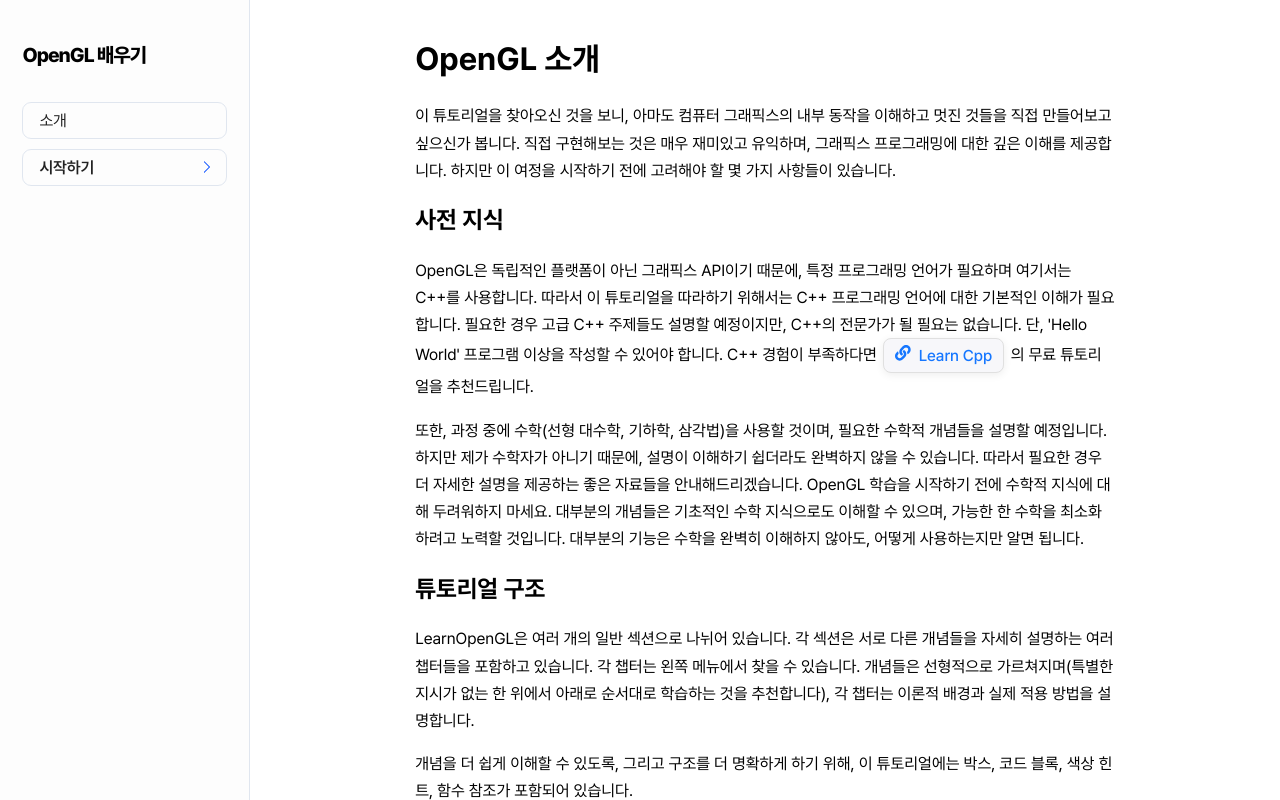
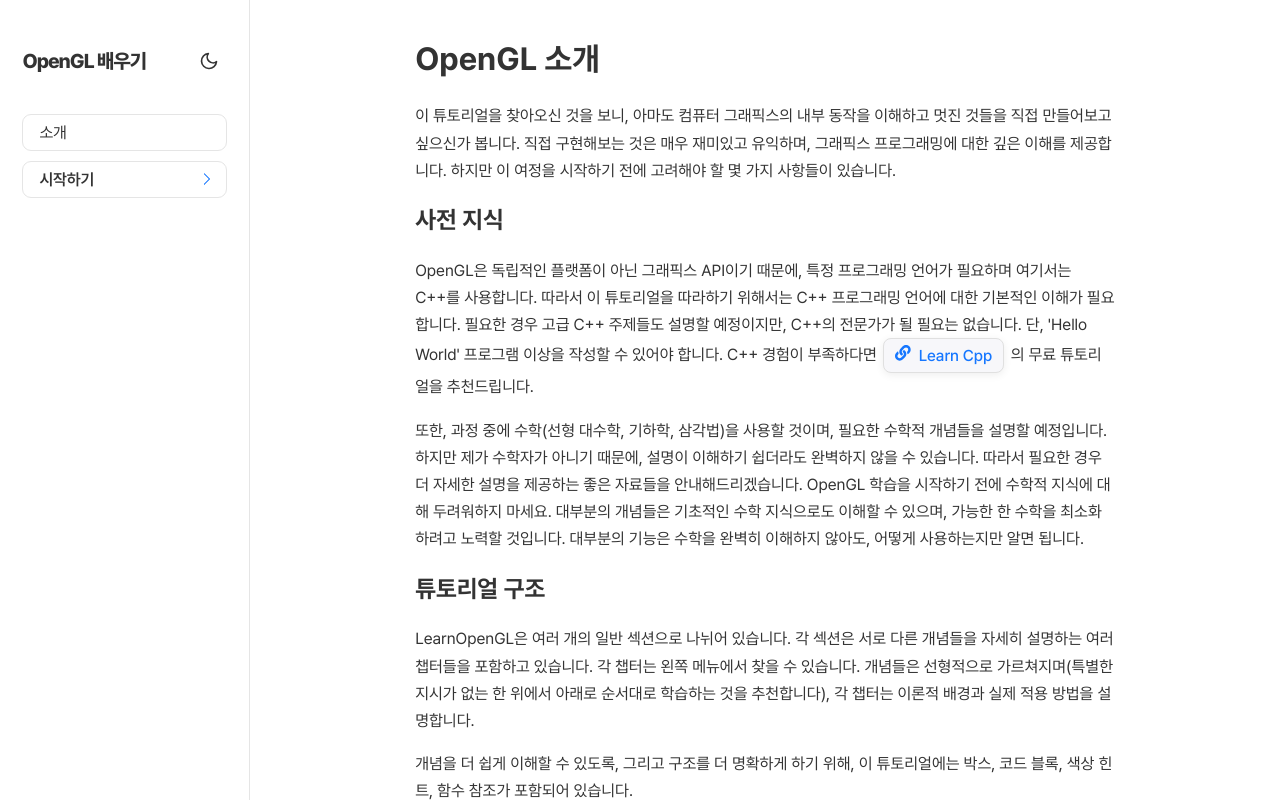
Before and after one commit to gangmanm/learn-open-gl-kr, a React (Vite) app: page / in a window 1280 px wide. Built offline with nearby package versions, Linux system fonts and the light colour scheme.

Commit message:
[feat] create theme

```diff
--- a/src/App.tsx
+++ b/src/App.tsx
@@ -2,9 +2,11 @@ import React, { useState, useEffect } from 'react';
 import styled from 'styled-components';
 import Readme from './Readme';
 import SidebarNav from './components/SidebarNav';
+import ThemeToggle from './components/ThemeToggle';
 import { FiMenu } from 'react-icons/fi';
+import { useTheme } from './contexts/ThemeContext';
 
-const Layout = styled.div`
+const Layout = styled.div<{ theme: any }>`
   width: 100vw;
   min-height: 100vh;
   height: 100vh;
@@ -12,22 +14,26 @@ const Layout = styled.div`
   flex-direction: row;
   overflow: hidden;
   padding: 0;
-  background-color: #f0f0f0;
+  background-color: ${props => props.theme.colors.background};
   font-family: 'Pretendard';
   position: fixed;
   top: 0;
   left: 0;
+  transition: background-color 0.3s ease;
   @media (max-width: 768px) {
     flex-direction: column;
     height: 100vh;
     overflow: hidden;
   }
 `;
-const Main = styled.div`
+
+const Main = styled.div<{ theme: any }>`
   width: 100%;
   height: 100%;
   overflow-y: auto;
-  background-color:rgb(255, 255, 255);
+  background-color: ${props => props.theme.colors.surface};
+  color: ${props => props.theme.colors.text};
+  transition: background-color 0.3s ease, color 0.3s ease;
   @media (max-width: 768px) {
     padding: 2rem 2rem;
     width: 100vw;
@@ -36,7 +42,8 @@ const Main = styled.div`
     margin-bottom: 100px;
   }
 `;
-const MobileHeader = styled.div`
+
+const MobileHeader = styled.div<{ theme: any }>`
   display: none;
   @media (max-width: 768px) {
     display: flex;
@@ -45,20 +52,28 @@ const MobileHeader = styled.div`
     justify-content: space-between;
     width: 100%;
     height: 48px;
-    background: #fff;
-    border-bottom: 1px solid #e5e5e5;
+    background: ${props => props.theme.colors.surface};
+    border-bottom: 1px solid ${props => props.theme.colors.border};
     position: sticky;
     top: 0;
     z-index: 200;
     align-items: center;
+    transition: background-color 0.3s ease, border-color 0.3s ease;
   }
 `;
 
-const Title = styled.div`
+const Title = styled.div<{ theme: any }>`
   font-size: 1.2rem;
   font-weight: 700;
-  color: #1677ff;
+  color: ${props => props.theme.colors.primary};
   margin-left: 1.5rem;
+  transition: color 0.3s ease;
+`;
+
+const HeaderControls = styled.div`
+  display: flex;
+  align-items: center;
+  gap: 1rem;
 `;
 
 const DOC_MAP: Record<string, string> = {
@@ -74,6 +89,8 @@ const DOC_MAP: Record<string, string> = {
 };
 
 function App() {
+  const { theme } = useTheme();
+
   // 해시에서 초기값 읽기
   const getInitialDoc = () => {
     const hash = window.location.hash.replace('#', '');
@@ -101,13 +118,16 @@ function App() {
   }, []);
 
   return (
-    <Layout>
-      <MobileHeader>
-          <FiMenu onClick={() => setSidebarOpen((v) => !v)} style={{color : 'rgb(63, 86, 213)', fontSize: '2rem'}}/>
-        <Title>OpenGL 배우기</Title>
+    <Layout theme={theme}>
+      <MobileHeader theme={theme}>
+        <HeaderControls>
+          <FiMenu onClick={() => setSidebarOpen((v) => !v)} style={{color: theme.colors.primary, fontSize: '2rem'}}/>
+          <ThemeToggle />
+        </HeaderControls>
+        <Title theme={theme}>OpenGL 배우기</Title>
       </MobileHeader>
       <SidebarNav selected={selected} onSelect={handleSelect} isOpen={sidebarOpen} onClose={() => setSidebarOpen(false)} />
-      <Main>
+      <Main theme={theme}>
         <Readme doc={DOC_MAP[selected] || 'introduction'} />
       </Main>
     </Layout>
--- a/src/Readme.tsx
+++ b/src/Readme.tsx
@@ -9,16 +9,26 @@ import WarningBlock from './components/WarningBlock';
 import InfoBlock from './components/InfoBlock';
 import { LinkBlock } from './components/LinkBlock';
 import List from './components/List';
-const Wrapper = styled.div`
+import { useTheme } from './contexts/ThemeContext';
+
+const Wrapper = styled.div<{ theme: any }>`
   max-width: 700px;
   margin: 2rem auto;
   line-height: 1.7;
   margin-bottom: 150px;
+  color: ${props => props.theme.colors.text};
+  transition: color 0.3s ease;
 `;
 
 interface ReadmeProps {
   doc?: string;
 }
+
+const Readme: React.FC<ReadmeProps> = ({ doc = 'main' }) => {
+  const { theme } = useTheme();
+  const [content, setContent] = useState<string>('');
+  const [error, setError] = useState<string | null>(null);
+  const [MDXComponent, setMDXComponent] = useState<React.ComponentType | null>(null);
 
   const components = {
     Func: FunctionDoc,
@@ -35,12 +45,12 @@ const components = {
           <code
             {...props}
             style={{
-            background: '#f1f3f4',
+              background: theme.colors.code.background,
               padding: '2px 6px',
               borderRadius: '4px',
               fontFamily: 'monospace',
               fontSize: '0.9em',
-            color: '#d73a49'
+              color: theme.colors.code.text
             }}
           />
         );
@@ -48,11 +58,6 @@ const components = {
       return <CodeBlock {...props} />;
     }
   };
-
-const Readme: React.FC<ReadmeProps> = ({ doc = 'main' }) => {
-  const [content, setContent] = useState<string>('');
-  const [error, setError] = useState<string | null>(null);
-  const [MDXComponent, setMDXComponent] = useState<React.ComponentType | null>(null);
 
   useEffect(() => {
     setContent('');
@@ -84,11 +89,11 @@ const Readme: React.FC<ReadmeProps> = ({ doc = 'main' }) => {
     return () => { cancelled = true; };
   }, [content]);
 
-  if (error) return <Wrapper style={{ color: 'red' }}>{error}</Wrapper>;
-  if (!content || !MDXComponent) return <Wrapper>로딩 중...</Wrapper>;
+  if (error) return <Wrapper theme={theme} style={{ color: 'red' }}>{error}</Wrapper>;
+  if (!content || !MDXComponent) return <Wrapper theme={theme}>로딩 중...</Wrapper>;
 
   return (
-    <Wrapper>
+    <Wrapper theme={theme}>
       <MDXProvider components={components}>
         <MDXComponent />
       </MDXProvider>
--- a/src/components/CodeBlock.tsx
+++ b/src/components/CodeBlock.tsx
@@ -2,35 +2,40 @@ import React from 'react';
 import styled from 'styled-components';
 import { Prism as SyntaxHighlighter } from 'react-syntax-highlighter';
 import { oneDark } from 'react-syntax-highlighter/dist/esm/styles/prism';
+import { useTheme } from '../contexts/ThemeContext';
 
-const CodeContainer = styled.div`
-  background: #1e1e1e;
+const CodeContainer = styled.div<{ theme: any }>`
+  background: ${props => props.theme.colors.code.background};
   border-radius: 8px;
   margin: 1rem 0;
   overflow: hidden;
   box-shadow: 0 4px 12px rgba(0, 0, 0, 0.15);
+  border: 1px solid ${props => props.theme.colors.border};
+  transition: background-color 0.3s ease, border-color 0.3s ease;
 `;
 
-const CodeHeader = styled.div`
-  background: #2d2d2d;
+const CodeHeader = styled.div<{ theme: any }>`
+  background: ${props => props.theme.mode === 'dark' ? '#2d2d2d' : '#f8f9fa'};
   padding: 8px 16px;
-  border-bottom: 1px solid #404040;
+  border-bottom: 1px solid ${props => props.theme.colors.border};
   display: flex;
   justify-content: space-between;
   align-items: center;
+  transition: background-color 0.3s ease, border-color 0.3s ease;
 `;
 
-const LanguageLabel = styled.span`
-  color: #e0e0e0;
+const LanguageLabel = styled.span<{ theme: any }>`
+  color: ${props => props.theme.colors.textSecondary};
   font-size: 12px;
   font-weight: 500;
   text-transform: uppercase;
   letter-spacing: 0.5px;
+  transition: color 0.3s ease;
 `;
 
-const CopyButton = styled.button`
-  background: #404040;
-  color: #e0e0e0;
+const CopyButton = styled.button<{ theme: any }>`
+  background: ${props => props.theme.mode === 'dark' ? '#404040' : '#e9ecef'};
+  color: ${props => props.theme.colors.textSecondary};
   border: none;
   padding: 4px 8px;
   border-radius: 4px;
@@ -39,8 +44,8 @@ const CopyButton = styled.button`
   transition: all 0.2s ease;
 
   &:hover {
-    background: #505050;
-    color: #fff;
+    background: ${props => props.theme.mode === 'dark' ? '#505050' : '#dee2e6'};
+    color: ${props => props.theme.colors.text};
   }
 `;
 
@@ -50,6 +55,8 @@ interface CodeBlockProps {
 }
 
 const CodeBlock: React.FC<CodeBlockProps> = ({ children, className }) => {
+  const { theme } = useTheme();
+
   // 언어 추출 (className에서)
   const language = className ? className.replace('language-', '') : '';
 
@@ -62,20 +69,22 @@ const CodeBlock: React.FC<CodeBlockProps> = ({ children, className }) => {
   };
 
   return (
-    <CodeContainer>
-      <CodeHeader>
-        <LanguageLabel>{language || 'text'}</LanguageLabel>
-        <CopyButton onClick={handleCopy}>복사</CopyButton>
+    <CodeContainer theme={theme}>
+      <CodeHeader theme={theme}>
+        <LanguageLabel theme={theme}>{language || 'text'}</LanguageLabel>
+        <CopyButton onClick={handleCopy} theme={theme}>복사</CopyButton>
       </CodeHeader>
       <SyntaxHighlighter
         language={language}
-        style={oneDark}
+        style={theme.mode === 'dark' ? oneDark : undefined}
         customStyle={{
           margin: 0,
           borderRadius: 0,
           fontSize: '14px',
           lineHeight: '1.5',
-          fontFamily: "'Fira Code', 'Monaco', 'Consolas', 'Courier New', monospace"
+          fontFamily: "'Fira Code', 'Monaco', 'Consolas', 'Courier New', monospace",
+          background: theme.colors.code.background,
+          color: theme.colors.code.text
         }}
         showLineNumbers={true}
         wrapLines={true}
--- a/src/components/List.tsx
+++ b/src/components/List.tsx
@@ -64,7 +64,7 @@ function List({
             : ordered
               ? <span style={{color:'#6366f1', fontWeight:600, minWidth:24}}>{idx+1}.</span>
               : <FiCheckCircle style={{color:'#6366f1', minWidth:24}} />}
-          <span>{renderItem ? renderItem(item, idx) : item}</span>
+          <span style={{color:'#333'}}>{renderItem ? renderItem(item, idx) : item}</span>
         </ListItem>
       ))}
     </ListTag>
--- a/src/components/SidebarNav.tsx
+++ b/src/components/SidebarNav.tsx
@@ -1,16 +1,18 @@
 import React, { useState } from 'react';
 import styled, { css } from 'styled-components';
 import { FiX, FiXCircle } from 'react-icons/fi';
+import { useTheme } from '../contexts/ThemeContext';
+import ThemeToggle from './ThemeToggle';
 
-const Sidebar = styled.nav<{ isOpen?: boolean }>`
+const Sidebar = styled.nav<{ isOpen?: boolean; theme: any }>`
   width: 300px;
   padding: 2.7rem 1.4rem 2rem 1.4rem;
   box-sizing: border-box;
-  background: rgba(255, 255, 255, 0.82);
-  border-right: 1.5px solid #e0e6ef;
+  background: ${props => props.theme.colors.sidebar.background};
+  border-right: 1.5px solid ${props => props.theme.colors.border};
   position: relative;
   z-index: 300;
-
+  transition: background-color 0.3s ease, border-color 0.3s ease;
 
   @media (max-width: 768px) {
     position: fixed;
@@ -23,18 +25,43 @@ const Sidebar = styled.nav<{ isOpen?: boolean }>`
     width: 80vw;
     min-width: 220px;
     max-width: 320px;
-    background: rgba(255,255,255,0.96);
+    background: ${props => props.theme.colors.sidebar.background};
     padding-top: 60px;
     border-radius: 0 18px 18px 0;
   }
 `;
 
-export const Title = styled.h2`
+const SidebarHeader = styled.div<{ theme: any }>`
+  display: flex;
+  justify-content: space-between;
+  align-items: center;
+  margin-bottom: 2.2rem;
+
+  @media (max-width: 768px) {
+    display: none;
+  }
+`;
+
+export const Title = styled.h2<{ theme: any }>`
+  font-size: 1.25rem;
+  letter-spacing: -1px;
+  color: ${props => props.theme.colors.sidebar.text};
+  font-weight: 800;
+  transition: color 0.3s ease;
+  margin: 0;
+`;
+
+const MobileTitle = styled.h2<{ theme: any }>`
   font-size: 1.25rem;
   margin-bottom: 2.2rem;
   letter-spacing: -1px;
-  color:rgb(0, 0, 0);
+  color: ${props => props.theme.colors.sidebar.text};
   font-weight: 800;
+  transition: color 0.3s ease;
+
+  @media (min-width: 769px) {
+    display: none;
+  }
 `;
 
 const Overlay = styled.div`
@@ -54,59 +81,57 @@ const Overlay = styled.div`
   }
 `;
 
-
 const NavList = styled.ul`
   list-style: none;
   padding: 0;
   margin: 0;
 `;
+
 const NavItem = styled.li<{
   selected: boolean;
   depth?: number;
   isParent?: boolean;
   isOpen?: boolean;
+  theme: any;
 }>`
-
   margin-bottom: 0.6rem;
-  border: 1px solid #e0e6ef;
+  border: 1px solid ${props => props.theme.colors.border};
   padding: 0.5rem 1rem;
-  color: ${({ selected }) => (selected ? '#1a5cff' : '#222')};
+  color: ${({ selected, theme }) => (selected ? theme.colors.primary : theme.colors.sidebar.text)};
   font-weight: ${({ selected, isParent }) => (selected || isParent ? 600 : 400)};
   cursor: ${({ isParent }) => (isParent ? 'pointer' : 'pointer')};
   margin-left: ${({ depth }) => (depth === 1 ? '2.1em' : 0)};
   display: flex;
-  background: ${({ selected }) => (selected ? 'linear-gradient(90deg,rgba(26,92,255,0.09) 0%,rgba(26,92,255,0.04) 100%)' : 'transparent')};
+  background: ${({ selected, theme }) => (selected ? `linear-gradient(90deg,${theme.colors.primary}15 0%,${theme.colors.primary}08 100%)` : 'transparent')};
   border-radius: 9px;
-  transition: background 0.22s, color 0.18s, box-shadow 0.18s;
+  transition: background 0.22s, color 0.18s, box-shadow 0.18s, border-color 0.3s ease;
   position: relative;
-  box-shadow: ${({ selected }) => (selected ? '0 2px 12px 0 rgba(26,92,255,0.07)' : 'none')};
+  box-shadow: ${({ selected, theme }) => (selected ? `0 2px 12px 0 ${theme.colors.primary}15` : 'none')};
   z-index: 1;
   letter-spacing: -0.01em;
 
   &:hover {
-    color: #1a5cff;
-    background: ${({ selected }) => (selected ? 'linear-gradient(90deg,rgba(26,92,255,0.13) 0%,rgba(26,92,255,0.07) 100%)' : 'rgba(26,92,255,0.06)')};
-    box-shadow: 0 2px 16px 0 rgba(26,92,255,0.08);
+    color: ${props => props.theme.colors.primary};
+    background: ${({ selected, theme }) => (selected ? `linear-gradient(90deg,${theme.colors.primary}20 0%,${theme.colors.primary}12 100%)` : `${theme.colors.primary}10`)};
+    box-shadow: 0 2px 16px 0 ${props => props.theme.colors.primary}15;
   }
 `;
 
-
-const Arrow = styled.span<{ isOpen: boolean }>`
+const Arrow = styled.span<{ isOpen: boolean; theme: any }>`
   position: absolute;
   right: 1.1em;
   top: 50%;
   transform: translateY(-50%) rotate(${props => (props.isOpen ? 45 : -45)}deg) scale(${props => (props.isOpen ? 1.2 : 1)});
   width: 0.55em;
   height: 0.55em;
-  border-right: 2.5px solid #1a5cff;
-  border-bottom: 2.5px solid #1a5cff;
+  border-right: 2.5px solid ${props => props.theme.colors.primary};
+  border-bottom: 2.5px solid ${props => props.theme.colors.primary};
   opacity: 0.7;
   border-radius: 1px;
   transition: transform 0.18s cubic-bezier(.4,2,.6,1), opacity 0.18s;
   background: none;
   pointer-events: none;
 `;
-
 
 const Collapse = styled.div<{ isOpen: boolean }>`
   max-height: ${({ isOpen }) => (isOpen ? '500px' : '0')};
@@ -173,6 +198,7 @@ const DOCS: NavItemType[] = [
 
 const SidebarNav: React.FC<SidebarNavProps> = ({ selected, onSelect, isOpen, onClose }) => {
   const [open, setOpen] = useState<string | null>('EX');
+  const { theme } = useTheme();
 
   const handleParentClick = (value: string): void => {
     setOpen((prev) => (prev === value ? null : value));
@@ -198,9 +224,10 @@ const SidebarNav: React.FC<SidebarNavProps> = ({ selected, onSelect, isOpen, onC
             isParent={isParent}
             isOpen={isOpen}
             style={isParent ? { userSelect: 'none' } : {}}
+            theme={theme}
           >
             {item.label}
-            {isParent && <Arrow isOpen={isOpen} />}
+            {isParent && <Arrow isOpen={isOpen} theme={theme} />}
           </NavItem>
           {isParent && (
             <Collapse isOpen={isOpen}>
@@ -220,13 +247,22 @@ const SidebarNav: React.FC<SidebarNavProps> = ({ selected, onSelect, isOpen, onC
 
   return (
     <>
-      <Sidebar isOpen={isOpen}>
+      <Sidebar isOpen={isOpen} theme={theme}>
         <MobileSidebarHeader>
           <CloseButton onClick={onClose} aria-label="메뉴 닫기">
-            <FiXCircle style={{color : 'rgb(63, 86, 213)', marginTop: '1rem'}}/>
+            <FiXCircle style={{color: theme.colors.primary, marginTop: '1rem'}}/>
           </CloseButton>
         </MobileSidebarHeader>
-        <Title>OpenGL 배우기</Title>
+
+        {/* PC용 헤더 */}
+        <SidebarHeader theme={theme}>
+          <Title theme={theme}>OpenGL 배우기</Title>
+          <ThemeToggle />
+        </SidebarHeader>
+
+        {/* 모바일용 타이틀 */}
+        <MobileTitle theme={theme}>OpenGL 배우기</MobileTitle>
+
         <NavList>{renderNav(DOCS, selected, onSelect)}</NavList>
       </Sidebar>
       {isOpen && <Overlay onClick={handleOverlayClick} />}
--- /dev/null
+++ b/src/components/ThemeToggle.tsx
@@ -0,0 +1,38 @@
+import React from 'react';
+import styled from 'styled-components';
+import { FiSun, FiMoon } from 'react-icons/fi';
+import { useTheme } from '../contexts/ThemeContext';
+
+const ToggleButton = styled.button<{ theme: any }>`
+  background: none;
+  border: none;
+  cursor: pointer;
+  padding: 8px;
+  border-radius: 50%;
+  display: flex;
+  align-items: center;
+  justify-content: center;
+  color: ${props => props.theme.colors.text};
+  transition: all 0.2s ease;
+
+  &:hover {
+    background-color: ${props => props.theme.colors.sidebar.hover};
+  }
+
+  svg {
+    width: 20px;
+    height: 20px;
+  }
+`;
+
+const ThemeToggle: React.FC = () => {
+  const { theme, toggleTheme } = useTheme();
+
+  return (
+    <ToggleButton onClick={toggleTheme} theme={theme}>
+      {theme.mode === 'light' ? <FiMoon /> : <FiSun />}
+    </ToggleButton>
+  );
+};
+
+export default ThemeToggle;
--- /dev/null
+++ b/src/contexts/ThemeContext.tsx
@@ -0,0 +1,94 @@
+import React, { createContext, useContext, useState, useEffect, ReactNode } from 'react';
+import { Theme, ThemeMode } from '../types/theme';
+
+const lightTheme: Theme = {
+  mode: 'light',
+  colors: {
+    background: '#f0f0f0',
+    surface: '#ffffff',
+    text: '#333333',
+    textSecondary: '#666666',
+    primary: '#1677ff',
+    border: '#e5e5e5',
+    sidebar: {
+      background: '#ffffff',
+      text: '#333333',
+      active: '#1677ff',
+      hover: '#f5f5f5',
+    },
+    code: {
+      background: '#f8f9fa',
+      text: '#333333',
+    },
+  },
+};
+
+const darkTheme: Theme = {
+  mode: 'dark',
+  colors: {
+    background: '#1a1a1a',
+    surface: '#2d2d2d',
+    text: '#ffffff',
+    textSecondary: '#b0b0b0',
+    primary: '#4096ff',
+    border: '#404040',
+    sidebar: {
+      background: '#2d2d2d',
+      text: '#ffffff',
+      active: '#4096ff',
+      hover: '#404040',
+    },
+    code: {
+      background: '#1e1e1e',
+      text: '#ffffff',
+    },
+  },
+};
+
+interface ThemeContextType {
+  theme: Theme;
+  toggleTheme: () => void;
+  setThemeMode: (mode: ThemeMode) => void;
+}
+
+const ThemeContext = createContext<ThemeContextType | undefined>(undefined);
+
+export const useTheme = () => {
+  const context = useContext(ThemeContext);
+  if (context === undefined) {
+    throw new Error('useTheme must be used within a ThemeProvider');
+  }
+  return context;
+};
+
+interface ThemeProviderProps {
+  children: ReactNode;
+}
+
+export const ThemeProvider: React.FC<ThemeProviderProps> = ({ children }) => {
+  const [themeMode, setThemeMode] = useState<ThemeMode>(() => {
+    const saved = localStorage.getItem('theme-mode');
+    return (saved as ThemeMode) || 'light';
+  });
+
+  const theme = themeMode === 'dark' ? darkTheme : lightTheme;
+
+  const toggleTheme = () => {
+    setThemeMode(prev => prev === 'light' ? 'dark' : 'light');
+  };
+
+  const handleSetThemeMode = (mode: ThemeMode) => {
+    setThemeMode(mode);
+  };
+
+  useEffect(() => {
+    localStorage.setItem('theme-mode', themeMode);
+    document.documentElement.setAttribute('data-theme', themeMode);
+  }, [themeMode]);
+
+  return (
+    <ThemeContext.Provider value={{ theme, toggleTheme, setThemeMode: handleSetThemeMode }}>
+      {children}
+    </ThemeContext.Provider>
+  );
+};
--- a/src/globalStyles.ts
+++ b/src/globalStyles.ts
@@ -65,7 +65,6 @@ const GlobalStyle = createGlobalStyle`
 	src: local('Pretendard Thin'), url(./woff2/Pretendard-Thin.woff2) format('woff2'), url(./woff/Pretendard-Thin.woff) format('woff');
 }
 
-
   * {
     margin: 0;
     padding: 0;
@@ -75,11 +74,44 @@ const GlobalStyle = createGlobalStyle`
   html, body {
     height: 100%;
     font-family: 'Paperlogy', 'Inter', 'Pretendard', 'Segoe UI', Arial, sans-serif;
+    transition: background-color 0.3s ease, color 0.3s ease;
   }
 
   #root {
     height: 100%;
   }
+
+  /* 다크모드 전환 시 부드러운 애니메이션 */
+  * {
+    transition: background-color 0.3s ease, color 0.3s ease, border-color 0.3s ease;
+  }
+
+  /* 스크롤바 스타일링 */
+  ::-webkit-scrollbar {
+    width: 8px;
+  }
+
+  ::-webkit-scrollbar-track {
+    background: transparent;
+  }
+
+  ::-webkit-scrollbar-thumb {
+    background: rgba(0, 0, 0, 0.2);
+    border-radius: 4px;
+  }
+
+  ::-webkit-scrollbar-thumb:hover {
+    background: rgba(0, 0, 0, 0.3);
+  }
+
+  /* 다크모드에서 스크롤바 */
+  [data-theme="dark"] ::-webkit-scrollbar-thumb {
+    background: rgba(255, 255, 255, 0.2);
+  }
+
+  [data-theme="dark"] ::-webkit-scrollbar-thumb:hover {
+    background: rgba(255, 255, 255, 0.3);
+  }
 `;
 
 export default GlobalStyle;
--- a/src/main.tsx
+++ b/src/main.tsx
@@ -2,10 +2,13 @@ import React, { StrictMode } from 'react'
 import { createRoot } from 'react-dom/client'
 import App from './App.tsx'
 import GlobalStyle from './globalStyles.ts'
+import { ThemeProvider } from './contexts/ThemeContext'
 
 createRoot(document.getElementById('root')!).render(
   <StrictMode>
-    <GlobalStyle />
-    <App />
+    <ThemeProvider>
+      <GlobalStyle />
+      <App />
+    </ThemeProvider>
   </StrictMode>,
 )
--- /dev/null
+++ b/src/types/theme.ts
@@ -0,0 +1,23 @@
+export type ThemeMode = 'light' | 'dark';
+
+export interface Theme {
+  mode: ThemeMode;
+  colors: {
+    background: string;
+    surface: string;
+    text: string;
+    textSecondary: string;
+    primary: string;
+    border: string;
+    sidebar: {
+      background: string;
+      text: string;
+      active: string;
+      hover: string;
+    };
+    code: {
+      background: string;
+      text: string;
+    };
+  };
+}
```
Lines whose indentation alone changed are shown as unchanged.
